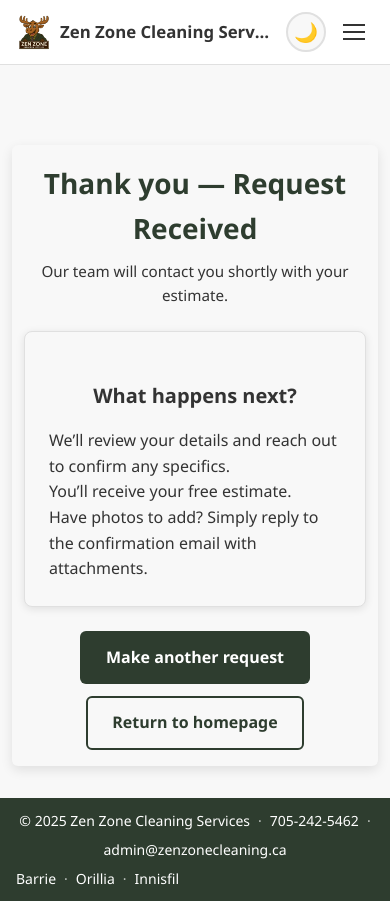
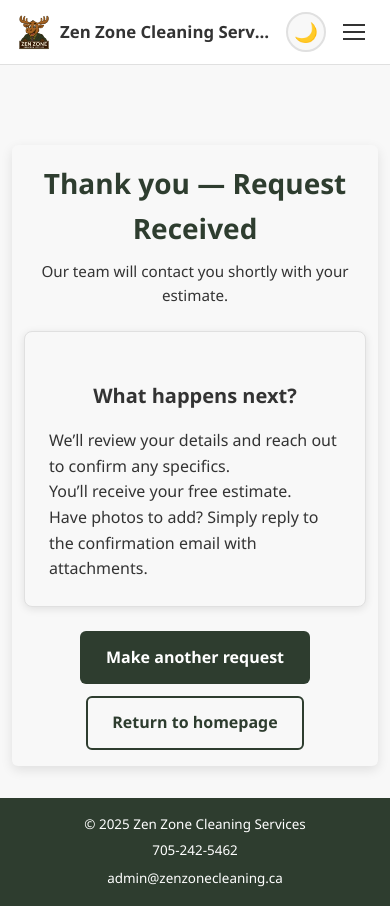
Before and after one commit to marinusdebeer/zen-zone-cleaning-website, a React (Create React App) app: page /confirmation in a window 390 px wide. Built offline with nearby package versions, Linux system fonts and the light colour scheme.

Commit message:
footer removed cities

```diff
--- a/src/components/Footer.css
+++ b/src/components/Footer.css
@@ -3,7 +3,7 @@
 .footer {
   background-color: var(--color-primary);
   color: var(--color-on-primary);
-  padding: 0.75rem 1rem;
+  padding: 1rem 1rem;
   font-size: 0.875rem;
   transition: background-color var(--transition-medium), color var(--transition-medium);
   line-height: 1.5;
@@ -136,12 +136,26 @@
 .footer__bottom { display: none; }
 
 @media (max-width: 768px) {
+  .footer {
+    padding: 1rem 0.75rem;
+    font-size: 0.84rem;
+  }
   .footer__container {
     flex-direction: column;
-    align-items: flex-start;
+    align-items: center;
+    gap: 0.4rem;
   }
-
-  .footer__logo-image {
-    height: 35px;
+  .footer__meta,
+  .footer__areas-inline {
+    flex-direction: column;
+    gap: 0.25rem;
+  }
+  .footer__meta .dot,
+  .footer__areas-inline .dot {
+    display: none;
+  }
+  .footer__meta a,
+  .footer__areas-inline a {
+    padding: 2px 0;
   }
 }
--- a/src/components/Footer.js
+++ b/src/components/Footer.js
@@ -18,13 +18,7 @@ const Footer = () => {
           <span className="dot" aria-hidden>·</span>
           <a href="mailto:admin@zenzonecleaning.ca">admin@zenzonecleaning.ca</a>
         </div>
-        <nav className="footer__areas-inline" aria-label="Service Areas">
-          <a href="/house-cleaning-services-barrie">Barrie</a>
-          <span className="dot" aria-hidden>·</span>
-          <a href="/house-cleaning-services-orillia">Orillia</a>
-          <span className="dot" aria-hidden>·</span>
-          <a href="/house-cleaning-services-innisfil">Innisfil</a>
-        </nav>
+
       </div>
       <div className="footer__bottom" />
     </footer>
```
